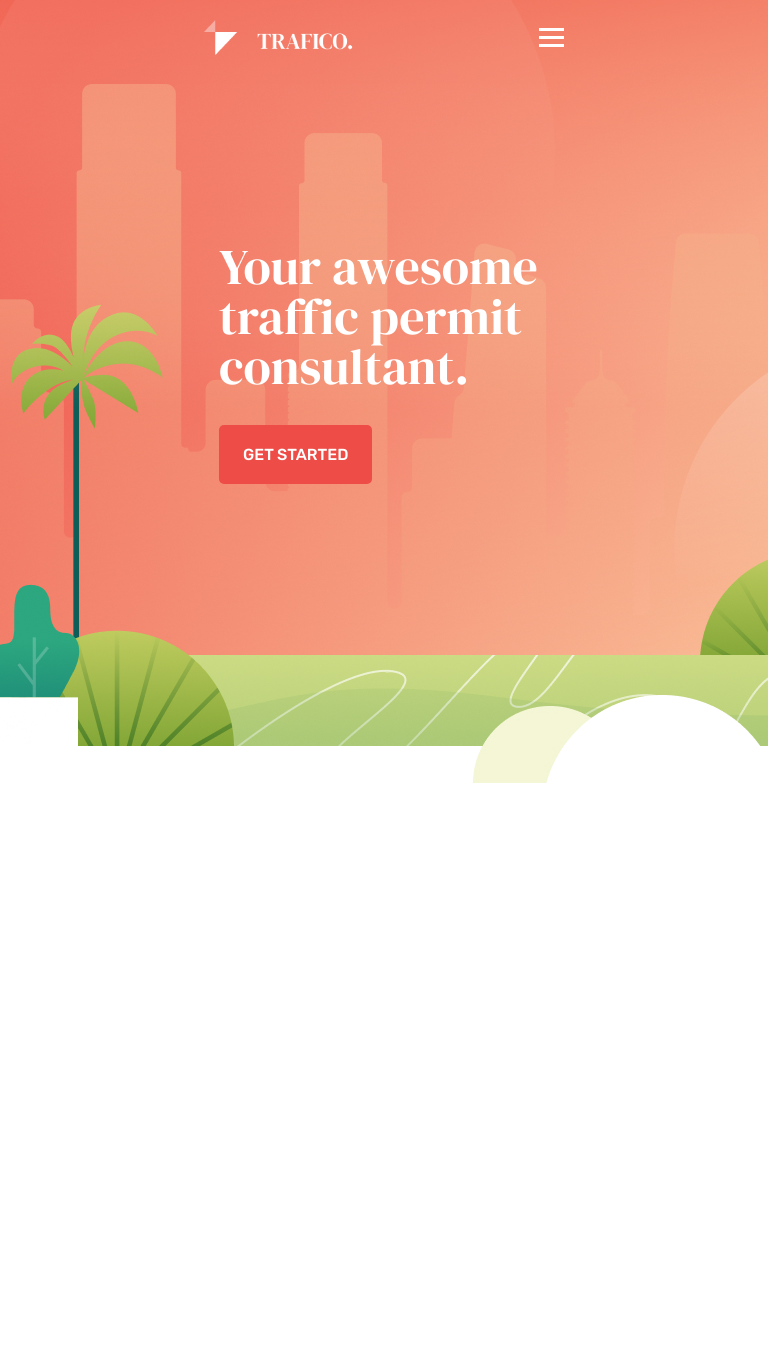
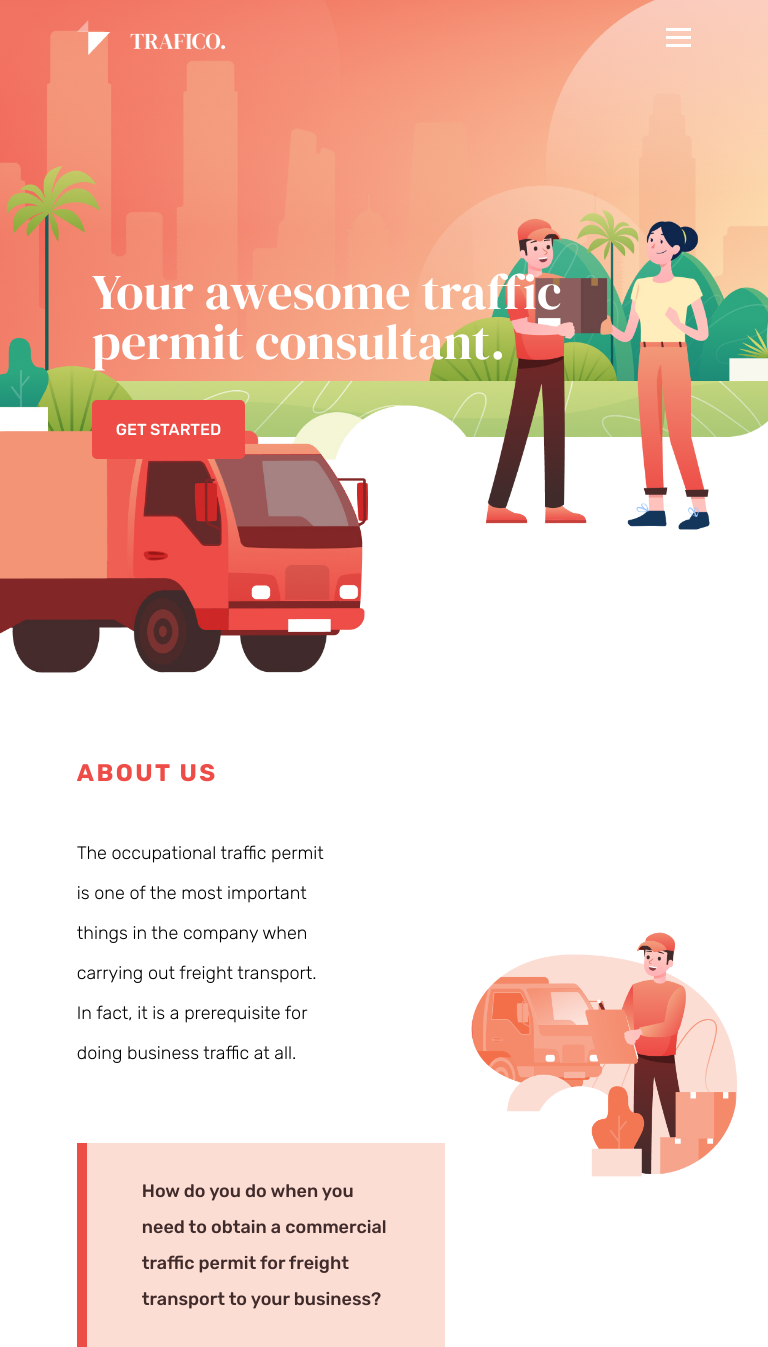
Before and after one commit to vasya092/traffic-permit-consultant, a plain HTML site: page index.html in a window 768 px wide. Before the commit the page ends 896 px from the top, so only its background shows below. Drawn offline with Linux system fonts and the light colour scheme.

Commit message:
add about block, and fix other mobile troubles

```diff
--- a/index.html
+++ b/index.html
@@ -8,7 +8,7 @@
 </head>
 <body>
    <header class="header">
-       <div class="header__wrapper">
+       <div class="header__wrapper container">
         <div class="logo"><img class="logo__img" src="img/logo/logo.png" alt=""></div>
             <div class="navbar">
                 <div class="navbar__hamburger">
@@ -25,11 +25,21 @@
             </div>
         </div>
        <div class="hero">
-           <div class="hero__wrapper">
+           <div class="hero__wrapper container">
                 <h1 class="hero__title">Your awesome traffic permit consultant.</h1>
                     <button class="hero__button hero__button_arrow button">Get started</button>
            </div>
        </div>
    </header>
+   <section class="about container">
+       <div class="about__text">
+            <div class="about__title">About Us</div>
+            <div class="about__description">The occupational traffic permit is one of the most important things in the company when carrying out freight transport. In fact, it is a prerequisite for doing business traffic at all.</div>
+            <div class="about__quote">How do you do when you need to obtain a commercial traffic permit for freight transport to your business?</div>
+       </div>
+       <div class="about__image">
+           <img src="img/about/about-image.png" alt="" srcset="">
+       </div>
+   </sectoin>
 </body>
 </html>
--- a/sass/_fonts.sass
+++ b/sass/_fonts.sass
@@ -2,12 +2,26 @@
 @import url('https://fonts.googleapis.com/css2?family=DM+Serif+Display&display=swap');
 
 *
-    font-family: 'Rubik', sans-serif;
+    font-family: 'Rubik', sans-serif
 
 h1,h2
-    font-family: 'DM Serif Display', serif;
+    font-family: 'DM Serif Display', serif
 h1
     font-size: $h1-size
     color: $white-text
     font-weight: 300
     line-height: 1
+
+@mixin subTitle
+    font-size: $h2-size
+    color: $h2-color
+    text-transform: uppercase
+    margin-bottom: 40px
+    font-weight: bold
+    letter-spacing: 0.1em
+
+@mixin normalText
+    font-size: $regular-size
+    font-color: $regular-color
+    line-height: 40px
+    font-weight: 300
--- a/sass/_properties.sass
+++ b/sass/_properties.sass
@@ -3,4 +3,8 @@ $menu-color-size: 16px
 $button-text-size: 16px
 $button-background: #EE4D47
 $h1-size: 100px
+$h2-size: 24px
+$h2-color: #EE4D47
+$regular-size: 18px
+$regular-color: #402B2B
 $white-text: #ffffff
--- /dev/null
+++ b/sass/blocks/about/_about.sass
@@ -0,0 +1,53 @@
+.about
+    display: flex
+    flex-wrap: wrap
+    align-items: center
+    margin-top: 80px
+    &__title
+        +subTitle
+    &__text
+        width: 50%
+        +normalText
+    &__image
+        width: 50%
+        text-align: center
+    &__description
+        padding-right: 120px
+    &__quote
+        background: #FCDDD4
+        padding: 30px 55px
+        border-left: 10px solid #ED4D47
+        font-size: 24px
+        line-height: 36px
+        font-weight: 500
+        color: #402B2B
+        margin-top: 70px
+
+@media (max-width: 1130px) and (min-width: 991px)
+    .about
+        &__image
+            & img
+                width: 456px
+
+@media (max-width: 990px) and (min-width: 768px)
+    .about
+        &__text
+            width: 60%
+        &__image
+            margin-top: 20px
+            width: 40%
+            & img
+                width: 320px
+        &__quote
+            font-size: 18px
+
+@media (max-width: 767px)
+    .about
+        &__text
+            width: 100%
+        &__image
+            width: 100%
+            & img
+                width: 300px
+        &__quote
+            font-size: 18px
--- /dev/null
+++ b/sass/blocks/container/_container.sass
@@ -0,0 +1,17 @@
+.container
+    width: 1170px
+    margin: 0 auto
+
+@media (max-width: 1169px) and (min-width: 1024px)
+    .container
+        width: 1024px
+
+@media (max-width: 1023px) and (min-width: 991px)
+    .container
+        width: 950px
+@media (max-width: 990px) and (min-width: 768px)
+    .container
+        width: 750px
+@media (max-width: 768px)
+    .container
+        width: 80%
--- a/sass/blocks/header/_header.sass
+++ b/sass/blocks/header/_header.sass
@@ -2,8 +2,6 @@
     &__wrapper
         display: grid
         grid-template-columns: 1fr 1fr
-        width: 1170px
-        margin: 0 auto
         align-items: center
         padding-top: 20px
 @media (max-width: 1170px)
@@ -21,7 +19,7 @@
 @media (max-width: 768px)
     .header
         &__wrapper
-            max-width: 360px
+            max-width: 80%
     .logo
         &__img
             width: 150px
--- a/sass/blocks/hero/_hero.sass
+++ b/sass/blocks/hero/_hero.sass
@@ -1,11 +1,9 @@
 .hero
-    background: url(../img/hero/hero-bg.jpg)
-    height: 950px
+    background: url(../img/hero/hero-bg-2.jpg   )
+    height: 1194px
     background-repeat: no-repeat
     margin-top: -113px
     &__wrapper
-        max-width: 1170px
-        margin: 0 auto
         display: flex
         justify-content: center
         height: 100vh
@@ -16,6 +14,8 @@
         align-self: flex-start
 @media (max-width: 1170px)
     .hero
+        background-size: cover
+        height: 1064px
         &__wrapper
             max-width: 1024px
             padding-right: 100px
@@ -23,6 +23,7 @@
             font-size: 80px
 @media (max-width: 1024px)
     .hero
+        height: 930px
         &__wrapper
             max-width: 768px
             padding-right: 15px
@@ -31,8 +32,9 @@
             font-size: 50px
 @media (max-width: 768px)
     .hero
+        height: 727px
         &__wrapper
-            max-width: 360px
+            max-width: 80%
             padding-right: 15px
             padding-left: 15px
         &__title
--- a/sass/style.sass
+++ b/sass/style.sass
@@ -2,9 +2,11 @@
 @import "fonts"
 @import "views"
 //HEADER
+@import "blocks/container/container"
 @import "blocks/header/header"
+@import "blocks/navbar/navbar"
 @import "blocks/hero/hero"
-@import "blocks/navbar/navbar"
+@import "blocks/about/about"
 
 *
     box-sizing: border-box
```
Also changed, not shown: css/about.css (added), css/container.css (added), css/style.css, img/about/about-image.png (added), img/hero/hero-bg-2.jpg (added), img/logo/image 1.jpg (added), 3 other files.
